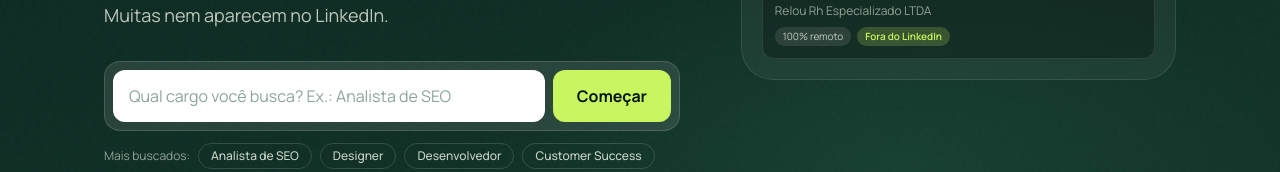
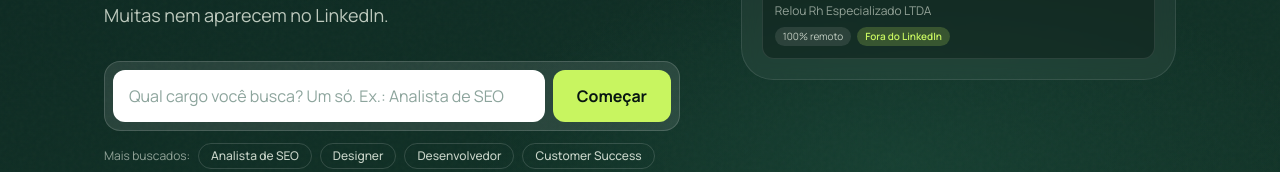
Before and after one commit to pirondibr/remotoja, a Next.js app: page / in a window 1280 px wide. Shown: the part 570-742 px from the top of the page. Built offline with nearby package versions, Linux system fonts and the light colour scheme; no server answers.

Commit message:
feat: pede um cargo por vez e oferece escolha quando a pessoa cola varios
Co-authored-by: Cursor <cursoragent@cursor.com>

```diff
--- a/src/components/FinalV2.tsx
+++ b/src/components/FinalV2.tsx
@@ -13,6 +13,8 @@ import {
 import { dedupeDemoJobs, formatDemoJobAgo, type DemoJob } from "@/lib/demoJobs";
 import { saveJobSession } from "@/lib/jobSession";
 import { startCheckout } from "@/lib/startCheckout";
+import { looksLikeMultipleRoles } from "@/lib/splitRoles";
+import { RoleChoiceHint } from "./RoleChoiceHint";
 import {
   demoJobsUrl,
   trackSearchFromJobsPayload,
@@ -227,6 +229,11 @@ export function FinalV2() {
   async function runSearch(value: string) {
     const trimmed = value.trim();
     if (trimmed.length < 2) return;
+    if (looksLikeMultipleRoles(trimmed)) {
+      setRole(trimmed);
+      setError(null);
+      return;
+    }
 
     setLoading(true);
     setError(null);
@@ -332,7 +339,7 @@ export function FinalV2() {
               <input
                 value={role}
                 onChange={(e) => setRole(e.target.value)}
-                placeholder="Cargo… ex: SEO, programador"
+                placeholder="Um cargo. Ex.: Recrutamento e seleção"
                 className="flex-1 rounded-2xl border border-white/15 bg-white/5 px-4 py-3.5 text-cream outline-none placeholder:text-sand/40 focus:border-lime/50"
                 autoFocus
               />
@@ -344,6 +351,12 @@ export function FinalV2() {
                 {loading ? "…" : "Buscar"}
               </button>
             </form>
+            <div className="mt-3">
+              <RoleChoiceHint
+                value={role}
+                onPick={(picked) => void runSearch(picked)}
+              />
+            </div>
             {error && <p className="mt-3 text-xs text-sand/50">{error}</p>}
             <div className="mt-4 flex flex-wrap gap-2">
               {["SEO", "programador", "designer"].map((chip) => (
--- a/src/components/HomeSearch.tsx
+++ b/src/components/HomeSearch.tsx
@@ -2,6 +2,8 @@
 
 import { FormEvent, useState } from "react";
 import { useRouter } from "next/navigation";
+import { looksLikeMultipleRoles } from "@/lib/splitRoles";
+import { RoleChoiceHint } from "./RoleChoiceHint";
 
 const POPULAR_ROLES = [
   "Analista de SEO",
@@ -30,6 +32,10 @@ export function HomeSearch({
     setPending(true);
 
     if (trimmed.length >= 2) {
+      if (looksLikeMultipleRoles(trimmed)) {
+        setPending(false);
+        return;
+      }
       try {
         sessionStorage.setItem(ROLE_STORAGE_KEY, trimmed);
       } catch {
@@ -60,7 +66,7 @@ export function HomeSearch({
           id={`${id ?? "busca"}-input`}
           value={role}
           onChange={(e) => setRole(e.target.value)}
-          placeholder="Qual cargo você busca? Ex.: Analista de SEO"
+          placeholder="Qual cargo você busca? Um só. Ex.: Analista de SEO"
           autoFocus={autoFocus}
           autoComplete="off"
           className="min-w-0 flex-1 rounded-xl bg-white px-4 py-3.5 text-base text-ink outline-none placeholder:text-moss/50 focus:ring-2 focus:ring-lime"
@@ -72,7 +78,19 @@ export function HomeSearch({
         >
           {pending ? "Abrindo…" : "Começar"}
         </button>
-      </form>
+        </form>
+
+      {role.trim() && (
+        <div className="mt-3">
+          <RoleChoiceHint
+            value={role}
+            onPick={(picked) => {
+              setRole(picked);
+              go(picked);
+            }}
+          />
+        </div>
+      )}
 
       <div className="mt-3 flex flex-wrap items-center gap-2">
         <span className="text-xs text-sand/60">Mais buscados:</span>
--- a/src/components/QuickJobSearch.tsx
+++ b/src/components/QuickJobSearch.tsx
@@ -4,6 +4,8 @@ import Link from "next/link";
 import { FormEvent, useEffect, useState } from "react";
 import { useSearchParams } from "next/navigation";
 import { BrandMark } from "@/components/BrandMark";
+import { RoleChoiceHint } from "@/components/RoleChoiceHint";
+import { looksLikeMultipleRoles } from "@/lib/splitRoles";
 import { buildJobsQuery } from "@/lib/buildJobsQuery";
 import {
   demoJobsUrl,
@@ -31,6 +33,10 @@ export function QuickJobSearch() {
   async function runSearch(value: string) {
     const trimmed = value.trim();
     if (trimmed.length < 2) return;
+    if (looksLikeMultipleRoles(trimmed)) {
+      setRole(trimmed);
+      return;
+    }
 
     setLoading(true);
     setError(null);
@@ -96,11 +102,18 @@ export function QuickJobSearch() {
           <input
             value={role}
             onChange={(event) => setRole(event.target.value)}
-            placeholder="Ex.: programador, SEO, designer, CS…"
+            placeholder="Um cargo. Ex.: Recrutamento e seleção"
             className="w-full rounded-2xl border border-white/15 bg-white/5 px-4 py-4 text-cream outline-none placeholder:text-sand/40 focus:border-lime/60"
             autoFocus
           />
-          {role.trim().length > 1 && (
+          <RoleChoiceHint
+            value={role}
+            onPick={(picked) => {
+              setRole(picked);
+              void runSearch(picked);
+            }}
+          />
+          {role.trim().length > 1 && !looksLikeMultipleRoles(role) && (
             <p className="text-xs text-sand/50">
               Query:{" "}
               <span className="text-lime">{buildJobsQuery(role)}</span>
--- /dev/null
+++ b/src/components/RoleChoiceHint.tsx
@@ -0,0 +1,53 @@
+"use client";
+
+import { looksLikeMultipleRoles, splitRoleQuery } from "@/lib/splitRoles";
+
+export function RoleChoiceHint({
+  value,
+  onPick,
+  tone = "dark",
+}: {
+  value: string;
+  onPick: (role: string) => void;
+  tone?: "dark" | "light";
+}) {
+  if (!looksLikeMultipleRoles(value)) return null;
+  const roles = splitRoleQuery(value);
+  const dark = tone === "dark";
+
+  return (
+    <div
+      className={`rounded-2xl border px-3.5 py-3 ${
+        dark
+          ? "border-lime/30 bg-lime/10 text-cream"
+          : "border-moss/20 bg-mint/20 text-ink"
+      }`}
+    >
+      <p className={`text-sm font-semibold ${dark ? "text-lime" : "text-forest"}`}>
+        Um cargo por vez
+      </p>
+      <p className={`mt-1 text-xs leading-relaxed ${dark ? "text-sand/80" : "text-moss/80"}`}>
+        Se misturar vários cargos, a busca não acha vaga nenhuma. Escolha um
+        agora — depois você pesquisa os outros.
+      </p>
+      {roles.length > 1 && (
+        <div className="mt-2.5 flex flex-wrap gap-2">
+          {roles.map((role) => (
+            <button
+              key={role}
+              type="button"
+              onClick={() => onPick(role)}
+              className={`rounded-full px-3 py-1.5 text-sm font-semibold transition ${
+                dark
+                  ? "bg-lime text-ink hover:bg-mint"
+                  : "bg-ink text-cream hover:bg-forest"
+              }`}
+            >
+              {role}
+            </button>
+          ))}
+        </div>
+      )}
+    </div>
+  );
+}
--- a/src/lib/funnel.ts
+++ b/src/lib/funnel.ts
@@ -173,7 +173,7 @@ export const FUNNEL_STEPS: FunnelStep[] = [
     progress: 94,
     headline: "Última pergunta: seus dados e o cargo",
     subheadline:
-      "Nome, e-mail e o cargo que você busca. Assim registramos seu perfil e liberamos as vagas certas.",
+      "Nome, e-mail e um cargo — só um por busca, para as vagas não se misturarem.",
     cta: "Encontrar minhas vagas",
   },
   {
--- /dev/null
+++ b/src/lib/splitRoles.ts
@@ -0,0 +1,145 @@
+const MAX_ROLES = 4;
+
+const COMPOUNDS = [
+  "recrutamento e selecao",
+  "recursos humanos",
+  "gestao financeira",
+  "gestao de pessoas",
+  "suporte administrativo",
+  "assistente administrativo",
+  "auxiliar administrativo",
+  "assistente financeiro",
+  "analista financeiro",
+  "analista de rh",
+  "analista de recrutamento",
+  "analista de dados",
+  "analista de sistemas",
+  "customer success",
+  "customer service",
+  "social media",
+  "sucesso do cliente",
+  "atendimento ao cliente",
+  "product designer",
+  "product manager",
+  "project manager",
+  "gerente de projetos",
+  "gerente financeiro",
+  "coordenador financeiro",
+  "business partner",
+  "people partner",
+].sort((a, b) => b.length - a.length);
+
+const AFFIXES = new Set([
+  "analista",
+  "assistente",
+  "auxiliar",
+  "gestor",
+  "gestao",
+  "gerente",
+  "coordenador",
+  "especialista",
+  "pleno",
+  "senior",
+  "sênior",
+  "junior",
+  "júnior",
+  "jr",
+  "sr",
+  "remoto",
+  "remota",
+]);
+
+function fold(value: string): string {
+  return value
+    .normalize("NFD")
+    .replace(/[\u0300-\u036f]/g, "")
+    .toLowerCase()
+    .replace(/\s+/g, " ")
+    .trim();
+}
+
+function titleCaseRole(value: string): string {
+  const small = new Set(["e", "de", "da", "do", "das", "dos", "em"]);
+  return value
+    .trim()
+    .split(/\s+/)
+    .map((word, i) => {
+      const lower = word.toLowerCase();
+      if (i > 0 && small.has(lower)) return lower;
+      return lower.charAt(0).toUpperCase() + lower.slice(1);
+    })
+    .join(" ");
+}
+
+function significantWords(value: string): string[] {
+  return fold(value)
+    .split(/\s+/)
+    .filter((part) => part.length >= 2 && !["de", "da", "do", "das", "dos", "e", "em"].includes(part));
+}
+
+function leftoverIsAffix(value: string): boolean {
+  const parts = significantWords(value);
+  if (parts.length === 0) return true;
+  return parts.every((part) => AFFIXES.has(part) || part.length <= 2);
+}
+
+function extractFromChunk(part: string): string[] {
+  const trimmed = part.replace(/\s+/g, " ").trim();
+  if (!trimmed) return [];
+  const folded = fold(trimmed);
+  const found: string[] = [];
+  let rest = folded;
+  for (const compound of COMPOUNDS) {
+    if (rest.includes(compound)) {
+      found.push(titleCaseRole(compound.replace("selecao", "seleção").replace("gestao", "gestão")));
+      rest = rest.replace(compound, " | ");
+    }
+  }
+  const leftovers = rest
+    .split("|")
+    .map((chunk) => chunk.replace(/[^a-z0-9 ]/g, " ").replace(/\s+/g, " ").trim())
+    .filter((chunk) => {
+      if (chunk.startsWith("e ")) return false;
+      return significantWords(chunk).length >= 2 && !leftoverIsAffix(chunk);
+    })
+    .map(titleCaseRole);
+
+  if (found.length === 0) return [trimmed];
+  if (leftovers.length === 0) {
+    return found.length === 1 ? [trimmed] : found;
+  }
+  return [...found, ...leftovers];
+}
+
+function dedupe(roles: string[]): string[] {
+  const seen = new Set<string>();
+  const out: string[] = [];
+  for (const role of roles) {
+    const key = fold(role);
+    if (!key || seen.has(key)) continue;
+    seen.add(key);
+    out.push(role.trim());
+  }
+  return out;
+}
+
+/** Separa cargos colados (vírgula, barra, ou títulos conhecidos em sequência). */
+export function splitRoleQuery(raw: string): string[] {
+  const cleaned = raw.replace(/\s+/g, " ").trim();
+  if (!cleaned) return [];
+  const parts = cleaned
+    .split(/[,;|/•·\n]+|\s+ou\s+/i)
+    .map((part) => part.trim())
+    .filter((part) => part.length >= 2);
+  const roles = dedupe(parts.flatMap(extractFromChunk));
+  if (roles.length === 0) return [cleaned];
+  return roles.slice(0, MAX_ROLES);
+}
+
+export function looksLikeMultipleRoles(raw: string): boolean {
+  const cleaned = raw.replace(/\s+/g, " ").trim();
+  if (cleaned.length < 8) return false;
+  if (splitRoleQuery(cleaned).length > 1) return true;
+  if (/[,;|/•·]/.test(cleaned)) return true;
+  return significantWords(cleaned).length >= 8;
+}
```
Also changed, not shown: src/components/JobsDashboard.tsx (+24 -2 lines), src/components/OnboardWizard.tsx (+15 -3 lines).
